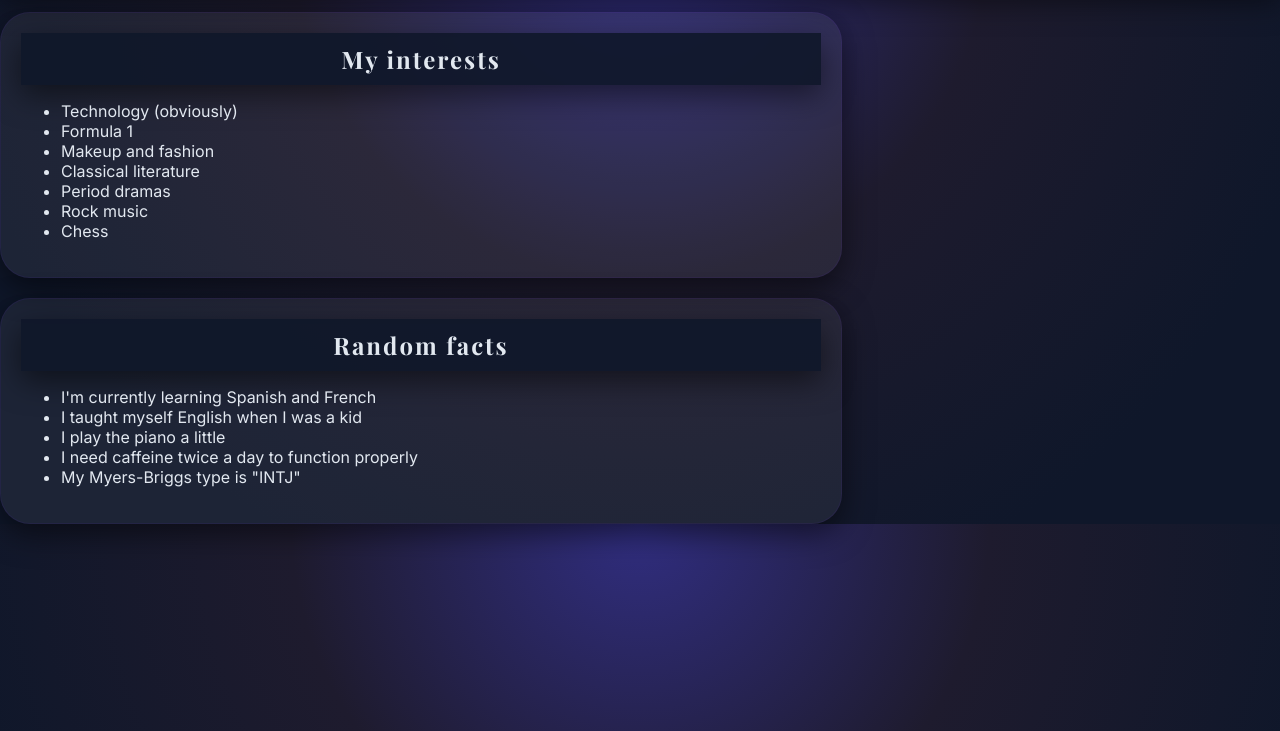
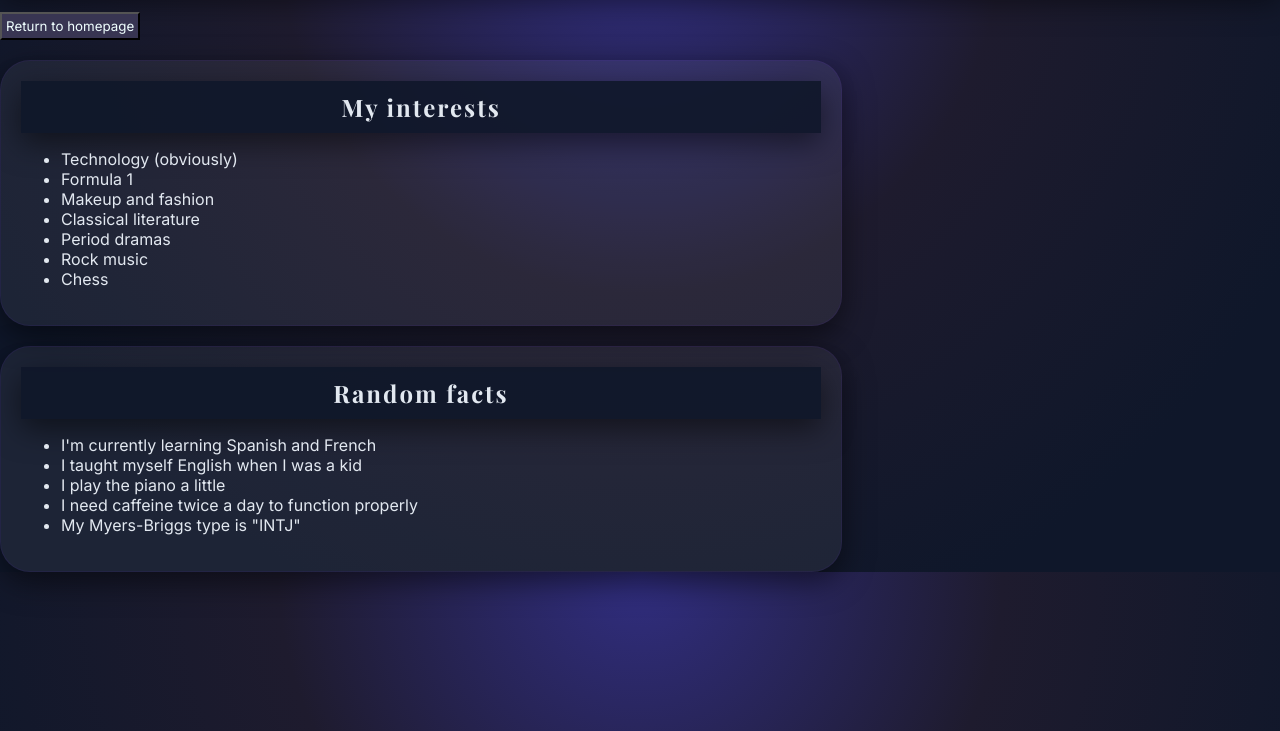
Before and after one commit to livia-farias-221/portfolio-html-css, a plain HTML site: page about-me.html in a window 1280 px wide. Shown: the part 69-800 px from the top of the page. Drawn offline with nearby package versions, Linux system fonts and the light colour scheme.

Commit message:
feat: adicionando botão de voltar para a página incial

```diff
--- a/about-me.html
+++ b/about-me.html
@@ -9,6 +9,7 @@
 </head>
 <body>
     <h1>About me</h1>
+    <a href="index.html"> <button> Return to homepage </button></a>
 
     <section class="card2">
     <h2> My interests</h2>
--- a/style.css
+++ b/style.css
@@ -137,4 +137,6 @@ button{
     background-color: rgb(56, 53, 82);
     font-family: 'Inter',  sans-serif;
     color:azure;
+    padding: 4px;
+    text-align: center;
 }
```
Also changed, not shown: my-links.html (+1 -0 lines), skills.html (+2 -0 lines).
